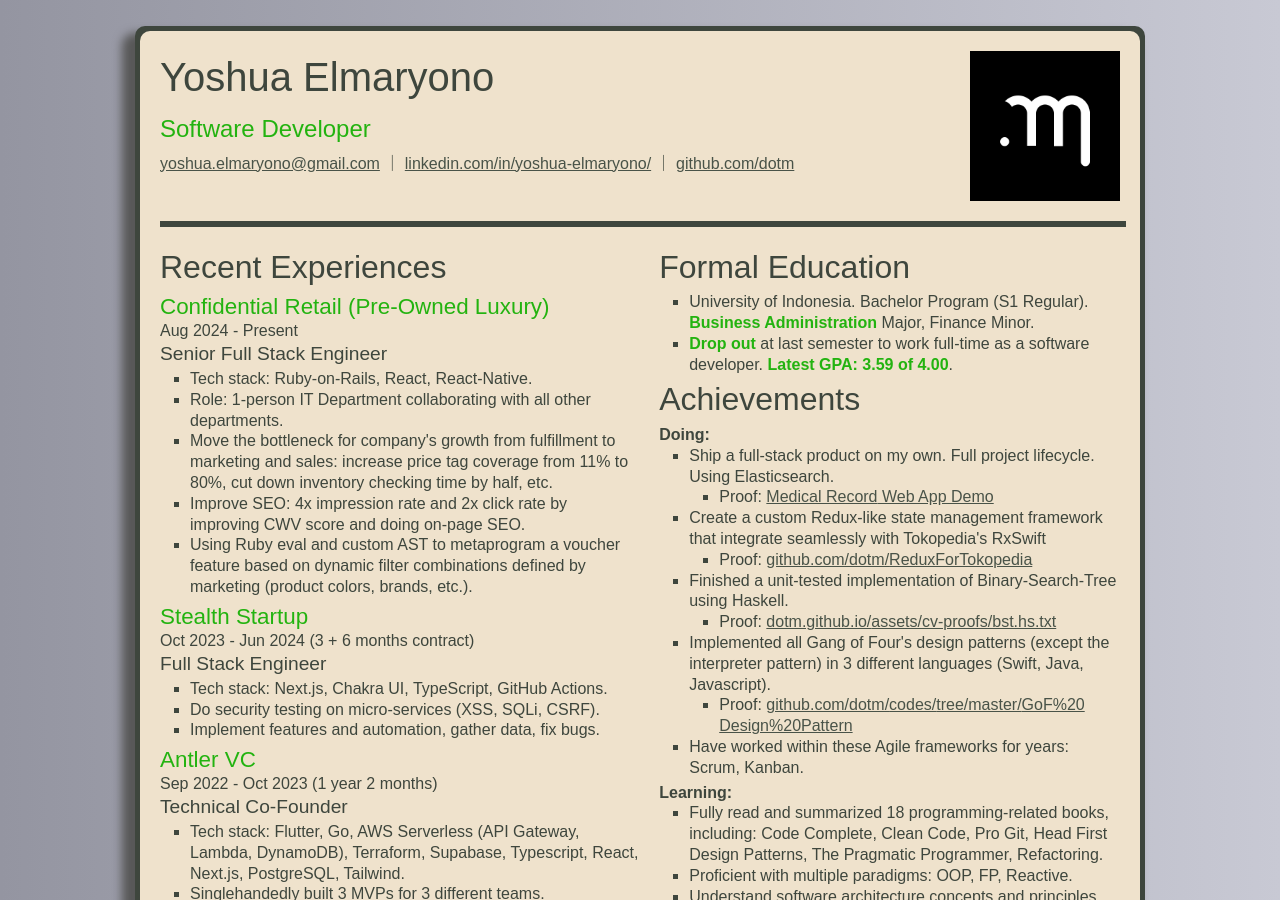
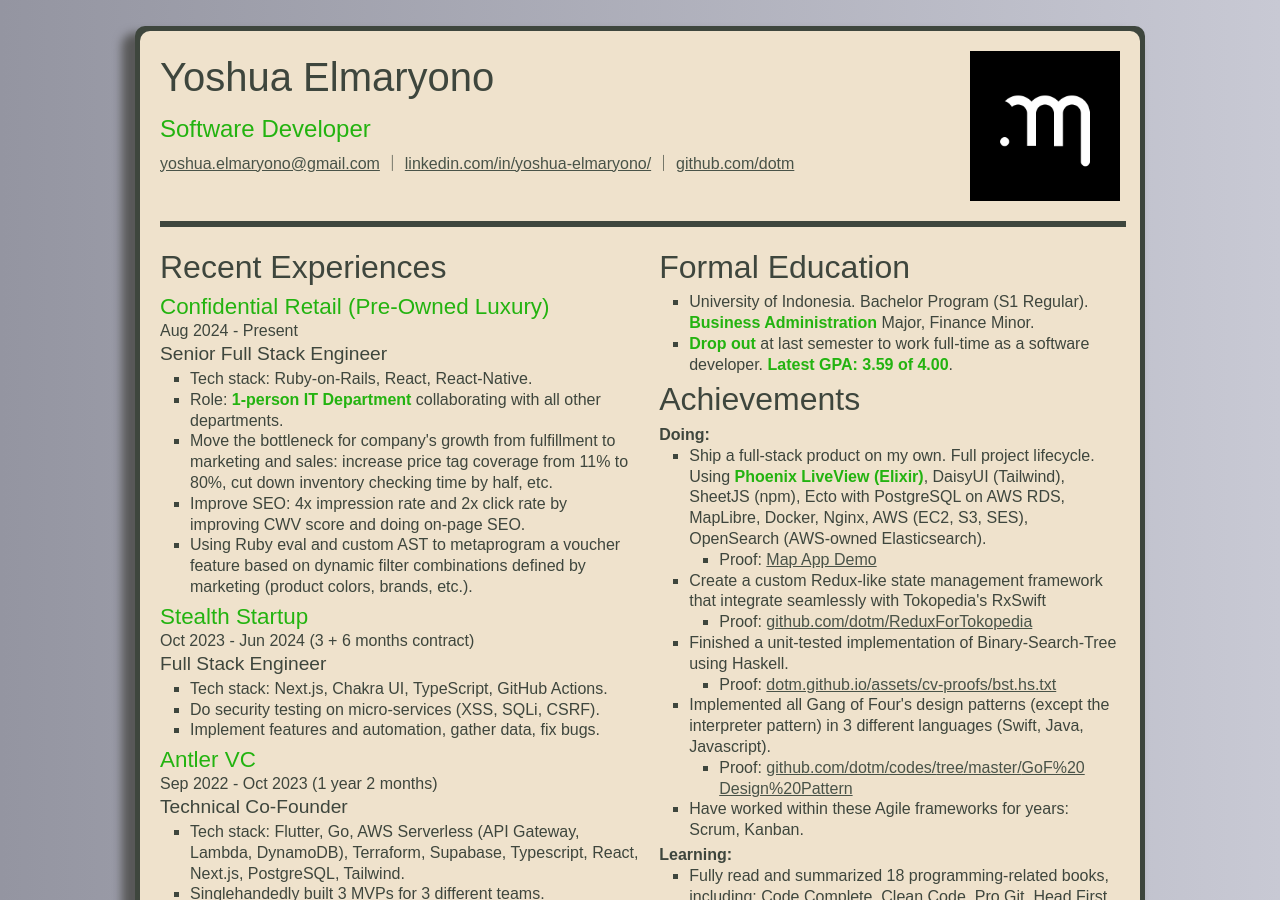
Before and after one commit to dotm/dotm.github.io, a Jekyll site: the page cv.html, which Jekyll copies as it is, in a window 1280 px wide and 900 px high. Built offline with Jekyll 4.4.1, drawn with Linux system fonts in a browser that asks for light colours.

Commit message:
update cv

```diff
--- a/cv.html
+++ b/cv.html
@@ -50,7 +50,7 @@
               <p class="experience-item__position-title">Senior Full Stack Engineer</p>
               <ul class="experience-item__achievements">
                 <li>Tech stack: Ruby-on-Rails, React, React-Native.</li>
-                <li>Role: 1-person IT Department collaborating with all other departments.</li>
+                <li>Role: <strong class="highlight">1-person IT Department</strong> collaborating with all other departments.</li>
                 <li>Move the bottleneck for company's growth from fulfillment to marketing and sales: increase price tag coverage from 11% to 80%, cut down inventory checking time by half, etc.</li>
                 <li>Improve SEO: 4x impression rate and 2x click rate by improving CWV score and doing on-page SEO.</li>
                 <li>Using Ruby eval and custom AST to metaprogram a voucher feature based on dynamic filter combinations defined by marketing (product colors, brands, etc.).</li>
@@ -121,8 +121,8 @@
             <h2 style="margin-top: 4px;">Achievements</h2>
             <p style="margin-top: 4px;"><strong>Doing:</strong></p>
             <ul>
-              <li>Ship a full-stack product on my own. Full project lifecycle. Using Elasticsearch.</li>
-              <ul><li>Proof: <a href="https://github.com/dotm/blob/blob/master/english-demo.mp4" target="_blank">Medical Record<wbr> Web App Demo</a></li></ul>
+              <li>Ship a full-stack product on my own. Full project lifecycle. Using <strong class="highlight">Phoenix LiveView (Elixir)</strong>, DaisyUI (Tailwind), SheetJS (npm), Ecto with PostgreSQL on AWS RDS, MapLibre, Docker, Nginx, AWS (EC2, S3, SES), OpenSearch (AWS-owned Elasticsearch).</li>
+              <ul><li>Proof: <a href="https://drive.google.com/file/d/1GL0PZGMhqj7x6KXBEnQrpwnNQ5aDKHV1/view?usp=sharing" target="_blank">Map App Demo</a></li></ul>
 
               <li>Create a custom Redux-like state management framework that integrate seamlessly with Tokopedia's RxSwift</li>
               <ul><li>Proof: <a href="https://github.com/dotm/ReduxForTokopedia" target="_blank">github.com/dotm/<wbr>ReduxForTokopedia</a></li></ul>
```
